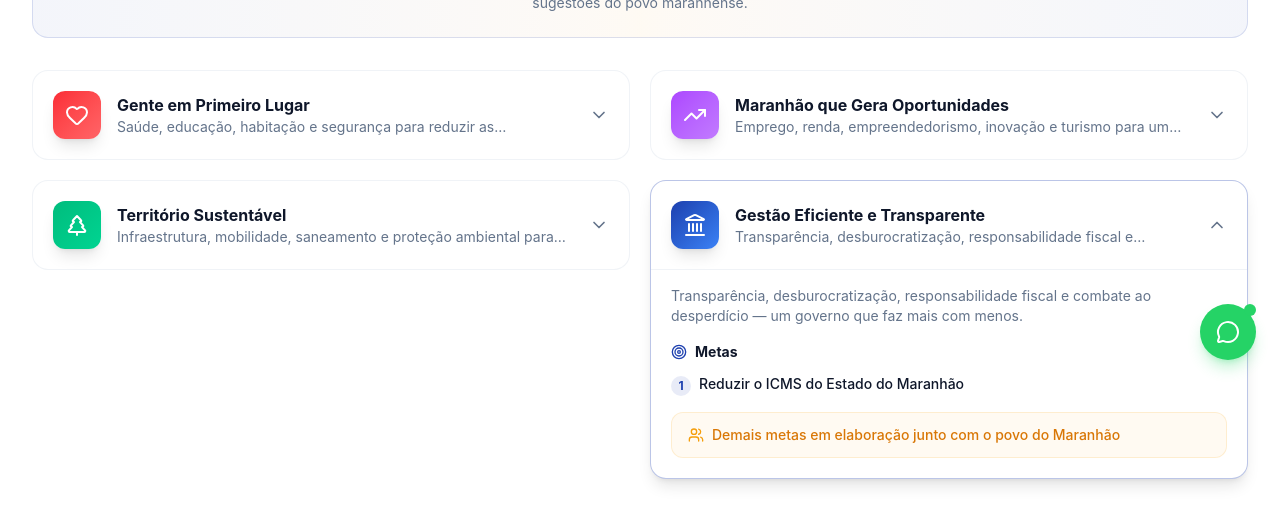
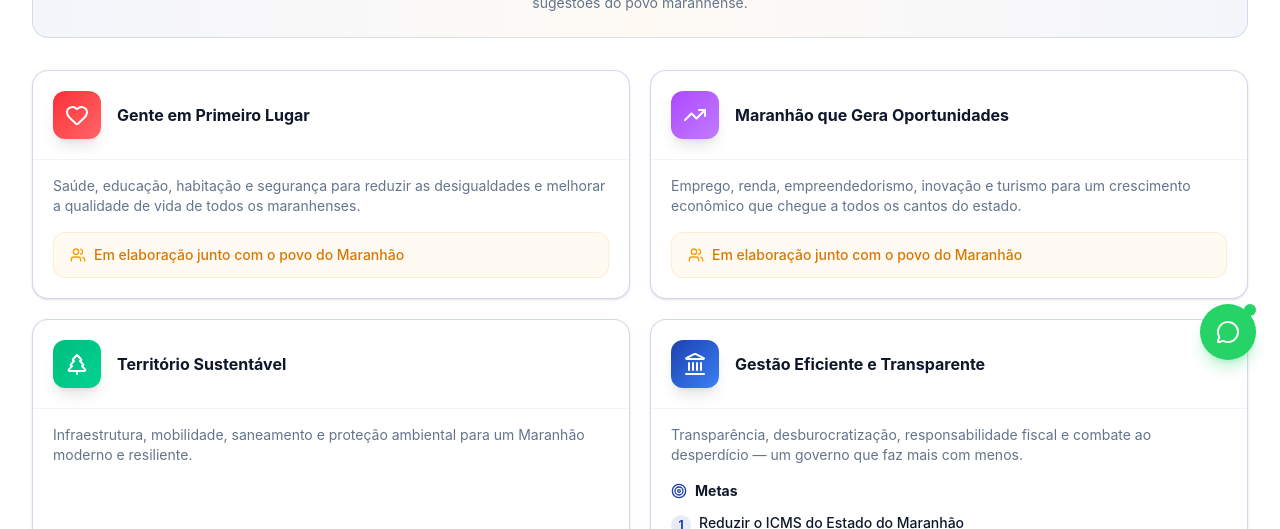
Before and after one commit to bieltelles/braide, a Next.js app: page /plano-de-governo in a window 1280 px wide. Shown: the part 416-945 px from the top of the page. Built offline with nearby package versions, Linux system fonts and the light colour scheme; no server answers.

Commit message:
Make all government plan axes always visible (remove accordion)
https://claude.ai/code/session_01FyLdDv1PVhPJHEcZh3d8po

```diff
--- a/src/components/plan/PlanCategories.tsx
+++ b/src/components/plan/PlanCategories.tsx
@@ -1,13 +1,11 @@
 "use client";
 
 import { motion } from "motion/react";
-import { useState } from "react";
 import {
   Heart,
   TrendingUp,
   TreePine,
   Landmark,
-  ChevronDown,
   Target,
   Users,
 } from "lucide-react";
@@ -68,8 +66,6 @@ const categories: PlanCategory[] = [
 ];
 
 export function PlanCategories() {
-  const [expanded, setExpanded] = useState<string | null>("gestao");
-
   return (
     <div className="space-y-8">
       {/* Participação banner */}
@@ -88,10 +84,9 @@ export function PlanCategories() {
         </p>
       </motion.div>
 
-      {/* Eixos */}
+      {/* Eixos — sempre visíveis */}
       <div className="grid grid-cols-1 md:grid-cols-2 gap-5">
         {categories.map((cat, i) => {
-          const isExpanded = expanded === cat.id;
           const hasGoals = cat.goals.length > 0;
 
           return (
@@ -102,41 +97,21 @@ export function PlanCategories() {
               viewport={{ once: true }}
               transition={{ delay: i * 0.08 }}
             >
-              <div
-                className={`bg-white rounded-2xl border transition-all duration-300 overflow-hidden ${
-                  isExpanded
-                    ? "border-primary/30 shadow-lg"
-                    : "border-border/50 hover:shadow-md"
-                }`}
-              >
+              <div className="bg-white rounded-2xl border border-primary/20 shadow-sm h-full flex flex-col">
                 {/* Header */}
-                <button
-                  onClick={() => setExpanded(isExpanded ? null : cat.id)}
-                  className="w-full flex items-center gap-4 p-5 text-left cursor-pointer"
-                >
+                <div className="flex items-center gap-4 p-5">
                   <div
                     className={`w-12 h-12 rounded-xl bg-gradient-to-br ${cat.color} flex items-center justify-center shadow-lg flex-shrink-0`}
                   >
                     <cat.icon className="w-6 h-6 text-white" />
                   </div>
-                  <div className="flex-1 min-w-0">
+                  <div>
                     <h3 className="font-bold text-foreground">{cat.title}</h3>
-                    <p className="text-sm text-muted-foreground line-clamp-1">{cat.description}</p>
                   </div>
-                  <ChevronDown
-                    className={`w-5 h-5 text-muted-foreground transition-transform flex-shrink-0 ${
-                      isExpanded ? "rotate-180" : ""
-                    }`}
-                  />
-                </button>
+                </div>
 
                 {/* Content */}
-                <div
-                  className={`transition-all duration-300 overflow-hidden ${
-                    isExpanded ? "max-h-[600px] opacity-100" : "max-h-0 opacity-0"
-                  }`}
-                >
-                  <div className="px-5 pb-5 border-t border-border/50 pt-4">
+                <div className="px-5 pb-5 border-t border-border/50 pt-4 flex flex-col flex-1">
                   <p className="text-sm text-muted-foreground mb-4">{cat.description}</p>
 
                   {hasGoals && (
@@ -159,12 +134,11 @@ export function PlanCategories() {
                   )}
 
                   {/* Em elaboração */}
-                    <div className="flex items-center gap-2 bg-accent/5 border border-accent/15 rounded-xl px-4 py-3">
+                  <div className="flex items-center gap-2 bg-accent/5 border border-accent/15 rounded-xl px-4 py-3 mt-auto">
                     <Users className="w-4 h-4 text-accent flex-shrink-0" />
                     <p className="text-sm text-accent-dark font-medium">
                       {hasGoals ? "Demais metas em" : "Em"} elaboração junto com o povo do Maranhão
                     </p>
-                    </div>
                   </div>
                 </div>
               </div>
```
Lines whose indentation alone changed are shown as unchanged.
